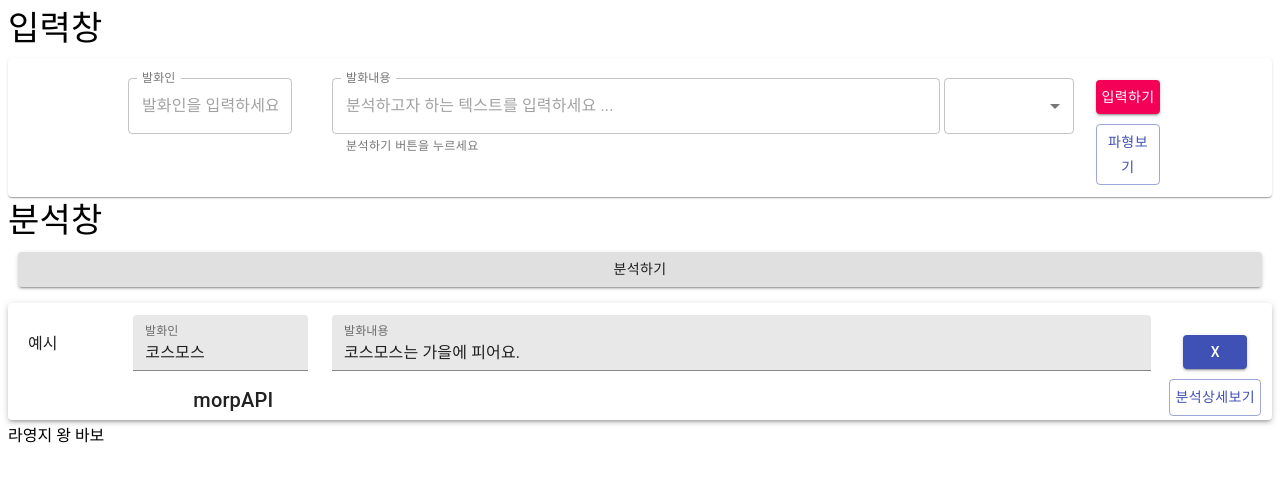
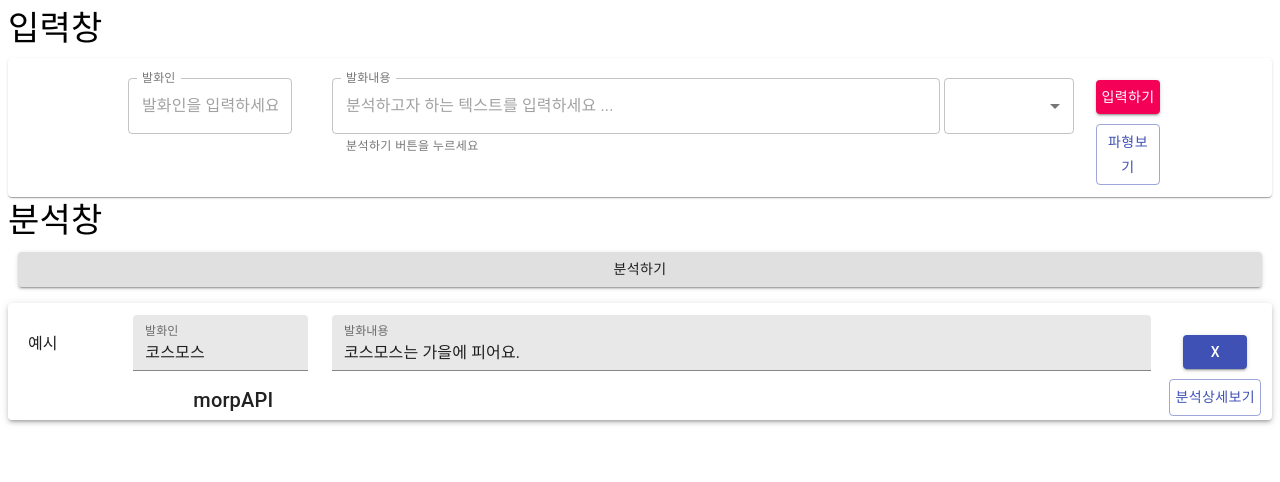
Before and after one commit to rovin0805/cosmos-Kstars-FrontEnd, a React (Create React App) app: page / in a window 1280 px wide. Shown: the top 482 px of the page. Built offline with nearby package versions, Linux system fonts and the light colour scheme.

Commit message:
#5 issue test

```diff
--- a/src/App.js
+++ b/src/App.js
@@ -7,7 +7,7 @@ class App extends Component {
     return (
       <div>
         <TalkerList/>
-        {"라영지 왕 바보"}
+
       </div>
     )
   }
```
